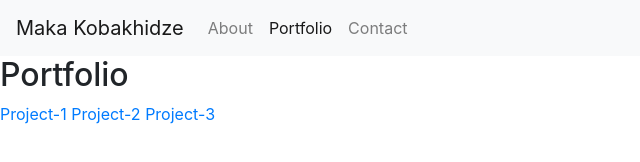
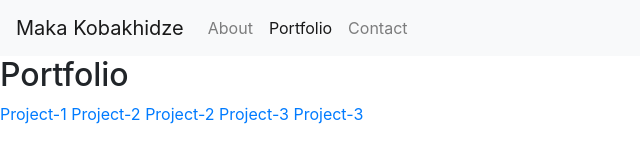
Before and after one commit to MARINAKOBAKHIDZE/Portfolio2, a plain HTML site: page Bootstrap-Portfolio-master/Bootstrap-Portfolio/portfolio.html in a window 1280 px wide. Shown: the whole page, without its empty margins (0-640 px from the left). Drawn offline with nearby package versions, Linux system fonts and the light colour scheme.

Commit message:
Update portfolio.html

```diff
--- a/Bootstrap-Portfolio-master/Bootstrap-Portfolio/portfolio.html
+++ b/Bootstrap-Portfolio-master/Bootstrap-Portfolio/portfolio.html
@@ -38,7 +38,9 @@
         <h2 id="portfolio">Portfolio</h2>
         <a href="https://github.com/MARINAKOBAKHIDZE/Project-1">Project-1</a>
         <a href="https://github.com/tearshred/Project-2.git">Project-2</a>
+        <a href="https://lychee-surprise-68190.herokuapp.com/">Project-2</a>
          <a href="https://github.com/MARINAKOBAKHIDZE/Portfolio2.git">Project-3</a>
+        <a href="https://safe-spire-17023.herokuapp.com/">Project-3</a>
     </div>
     <script src="https://code.jquery.com/jquery-3.3.1.slim.min.js"
         integrity="sha384-q8i/X+965DzO0rT7abK41JStQIAqVgRVzpbzo5smXKp4YfRvH+8abtTE1Pi6jizo" crossorigin="anonymous">
```
